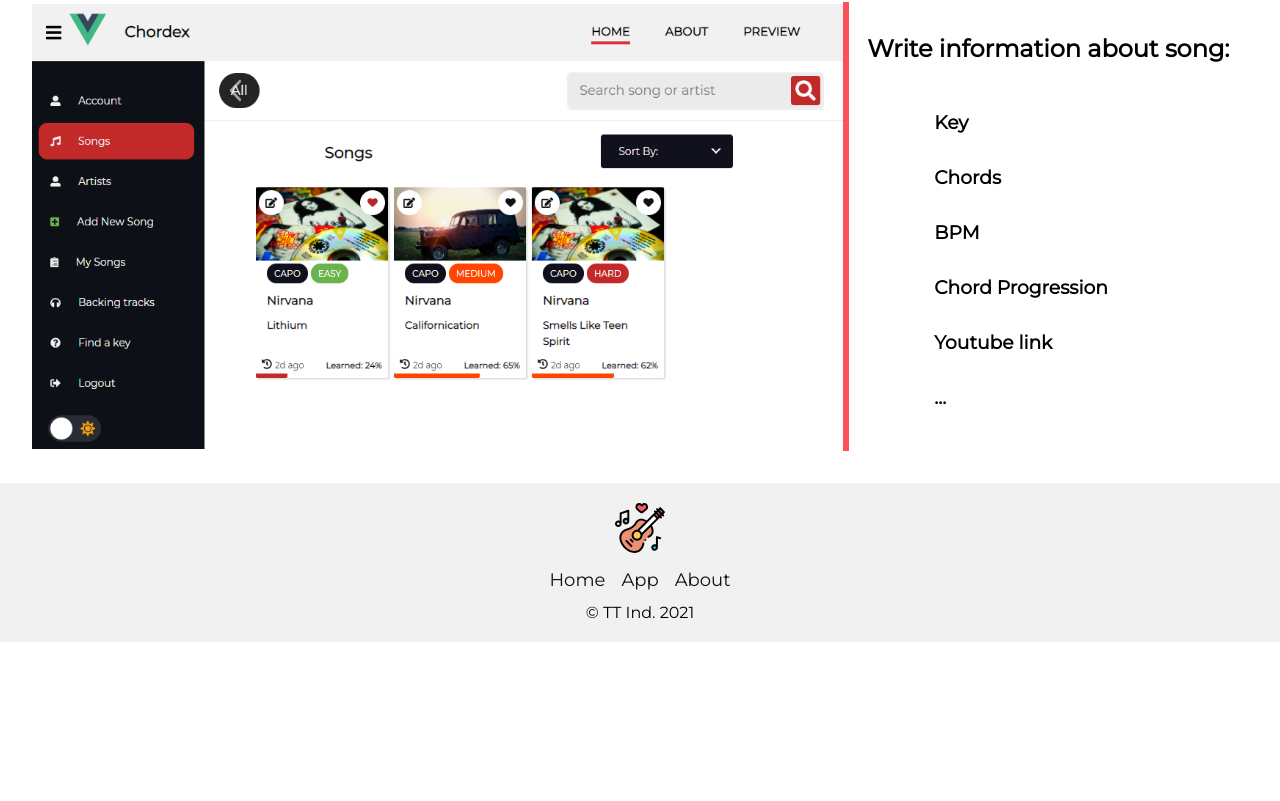
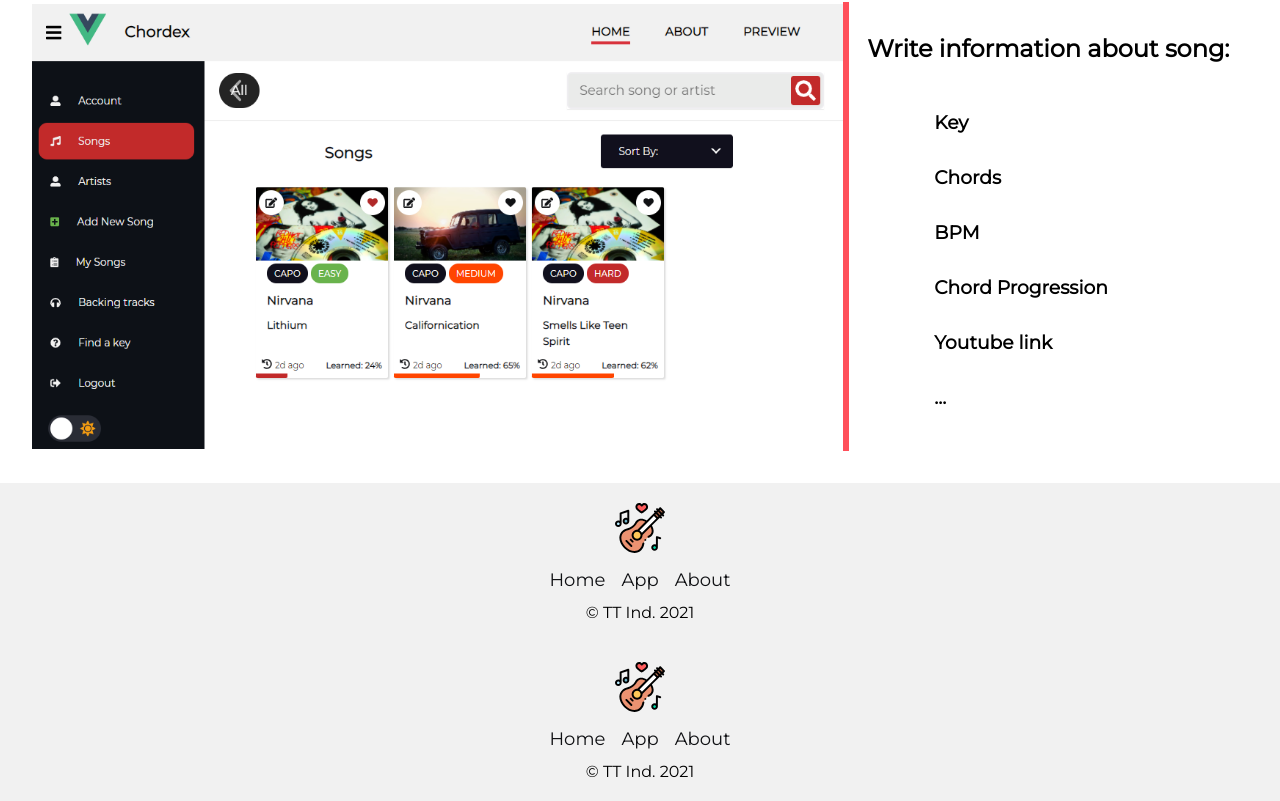
Before and after one commit to Kristian383/chordex-master, a Vue app: page /home in a window 1280 px wide. Shown: the part 736-1537 px from the top of the page. Before the commit the page ends 1378 px from the top, so only its background shows below. Built offline with nearby package versions, Linux system fonts and the light colour scheme.

Commit message:
Update App.vue

```diff
--- a/src/App.vue
+++ b/src/App.vue
@@ -3,24 +3,27 @@
   <!-- <section v-if="!isLogged"></section> -->
 
   <!-- <section v-else> -->
-    <the-sidebar ></the-sidebar>
-    <router-view :key="$route.path" v-slot="{ Component }">
-      <keep-alive>
-        <component :is="Component" />
-      </keep-alive>
-    </router-view>
+  <the-sidebar></the-sidebar>
+  <router-view :key="$route.path" v-slot="{ Component }">
+    <keep-alive>
+      <component :is="Component" />
+    </keep-alive>
+  </router-view>
   <!-- </section> -->
   <!-- staviti footer v if not app? -->
+  <the-footer></the-footer>
 </template>
 
 <script>
 import TheSidebar from "./components/layout/TheSidebar.vue";
 import TheHeader from "./components/layout/TheHeader.vue";
+import TheFooter from "./components/layout/TheFooter.vue";
 export default {
   name: "App",
   components: {
     TheSidebar,
     TheHeader,
+    TheFooter,
   },
   data() {
     return {
@@ -42,12 +45,15 @@
   /* font-family: "Arimo", sans-serif; */
   font-family: "Montserrat", Arial, sans-serif;
 }
-html{
-  height: 100vh;
+
+body {
+  min-height: 100vh;
+  /* display: flex; */
+  /* flex-direction: column; */
 }
 
 * {
-    -webkit-tap-highlight-color: rgba(0,0,0,0);
+  -webkit-tap-highlight-color: rgba(0, 0, 0, 0);
 }
 
 /* route tranisition */
```
